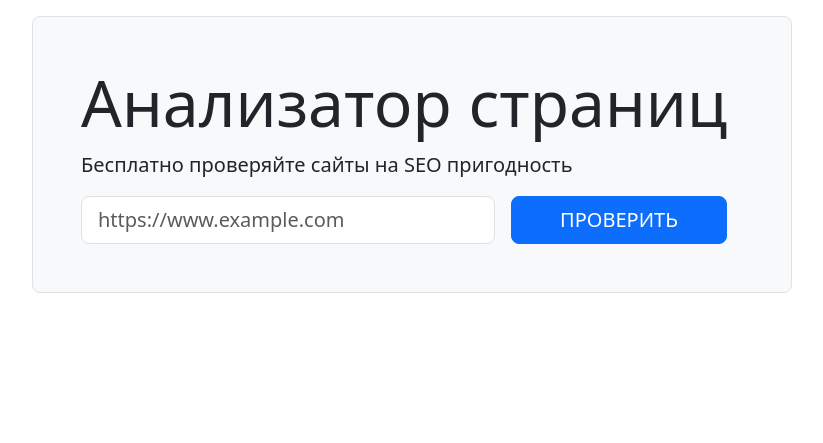
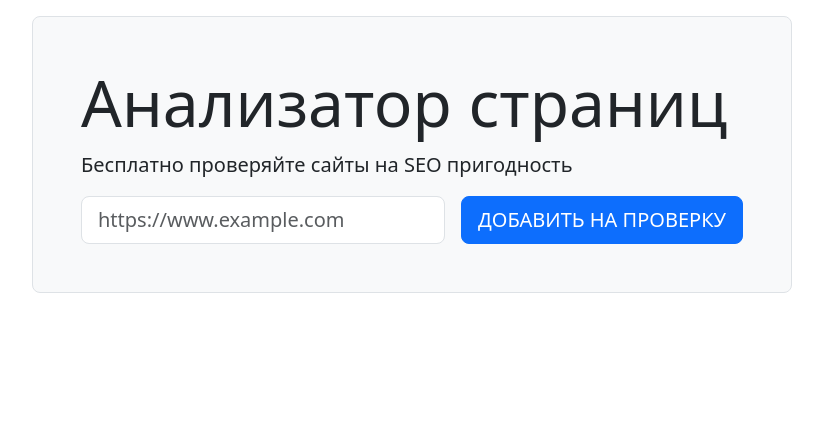
Before and after one commit to Acemore/python-project-83, a Flask app: page / in a window 1280 px wide. Shown: the part 56-499 px from the top of the page, without its empty margins (228-1051 px from the left). Run offline with Flask 2, Linux system fonts and the light colour scheme; some libraries are stand-ins or nearby versions.

Commit message:
Update main page form submit button

```diff
--- a/page_analyzer/templates/components/form.html
+++ b/page_analyzer/templates/components/form.html
@@ -1,4 +1,4 @@
 <form action="{{ url_for('post_url') }}" method="post" class="d-flex justify-content-center" required="">
   <input type="text" name="url" placeholder="https://www.example.com" value="{{ url_name }}" class="form-control form-control-lg">
-  <input type="submit" class="btn btn-primary  btn-lg ms-3 px-5 text-uppercase mx-3" value="Проверить">
+  <input type="submit" class="btn btn-primary btn-lg ms-3 text-uppercase" value="Добавить на проверку">
 </form>
```
